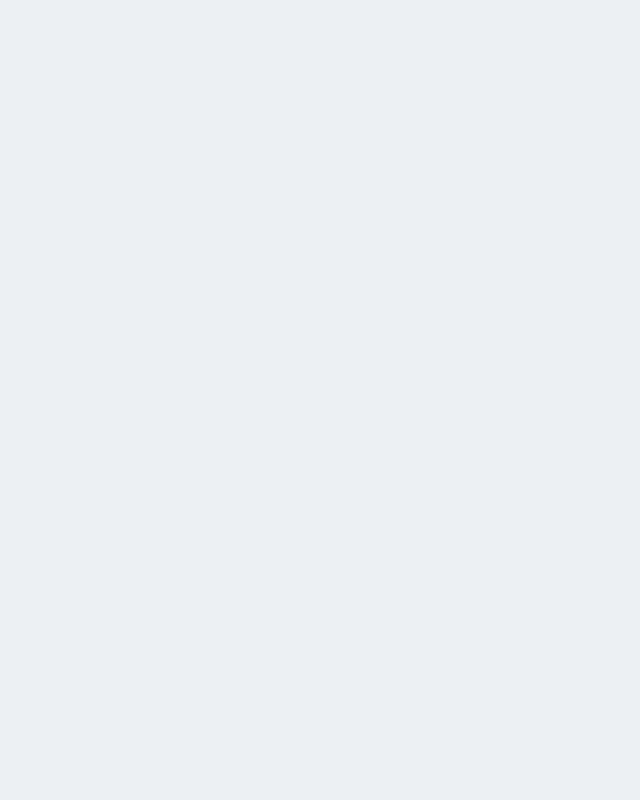
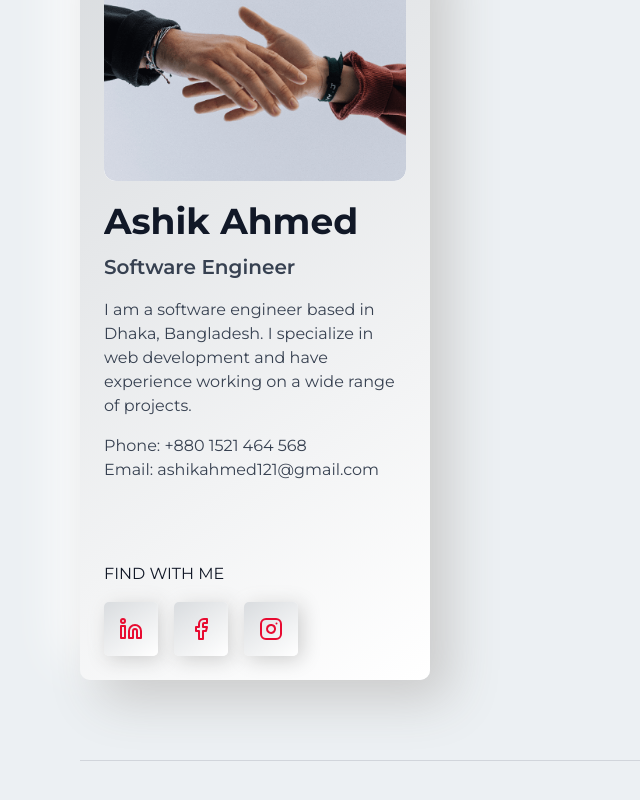
Before and after one commit to Ashik-Ahmed/ashik_ahmed, a Next.js app: page / in a window 1280 px wide. Shown: the part 7063-7863 px from the top of the page, without its empty margins (0-640 px from the left). Before the commit the page ends 7109 px from the top, so only its background shows below. Built offline with nearby package versions, Linux system fonts and the light colour scheme.

Commit message:
personal information in contact esction created

```diff
--- a/src/app/components/Contact/Contact.jsx
+++ b/src/app/components/Contact/Contact.jsx
@@ -1,6 +1,29 @@
 import React from 'react';
+import styles from './Contact.module.css'
+import Image from 'next/image';
+import SocialIcon from '../ui/SocialIcon/SocialIcon';
+import { Facebook, Instagram, Linkedin } from 'lucide-react';
 
 const Contact = () => {
+
+    const socials = [
+        {
+            id: 1,
+            link: "https://www.facebook.com/ashik.ahmed.568",
+            icon: <Linkedin />,
+        },
+        {
+            id: 2,
+            link: "https://twitter.com/ashik_ahmed",
+            icon: <Facebook />,
+        },
+        {
+            id: 3,
+            link: "https://github.com/ashikahmed",
+            icon: <Instagram />,
+        },
+    ];
+
     return (
         <section id='blogs' className='container py-20 mx-auto border-b border-gray-300'>
             <div className='text-center'>
@@ -8,6 +31,57 @@ const Contact = () => {
                 <h2 className='text-4xl md:text-7xl font-bold text-gray-800 my-4'>Contact</h2>
             </div>
 
+            <div className="flex mt-8">
+                <div className={`${styles.card} relative flex flex-col justify-between gap-4 w-80 rounded-xl bg-white bg-clip-border text-gray-700 shadow-md group`}>
+                    <div className="w-full min-h-[14rem] bg-white rounded-xl overflow-hidden">
+                        <Image
+                            src="/contact.png"
+                            alt="contact ashik ahmed"
+                            width={288}
+                            height={288}
+                            className="object-cover mx-auto h-full w-full rounded-xl group-hover:scale-125 transition-all duration-500"
+                        />
+                    </div>
+
+                    <div>
+                        <h1 className="relative mb-2 cursor-pointer text-4xl font-bold leading-snug tracking-normal text-gray-900 antialiased line-clamp-2">Ashik Ahmed</h1>
+                        <h3 className="relative mb-2 cursor-pointer text-xl font-semibold leading-snug tracking-normal text-gray-700 antialiased line-clamp-2">Software Engineer</h3>
+
+                        <p className="my-4">I am a software engineer based in Dhaka, Bangladesh. I specialize in web development and have experience working on a wide range of projects.</p>
+
+                        <p>Phone: <span className='hover:text-primary hover:border-primary hover:border-b'>+880 1521 464 568</span></p>
+                        <p>Email: <span className='hover:text-primary hover:border-primary hover:border-b'>ashikahmed121@gmail.com</span></p>
+                    </div>
+                    <div className="mt-16">
+                        <p className="text-gray-900">FIND WITH ME</p>
+                        <div className="flex gap-4 mt-4">
+                            {
+                                socials.map((social) => (
+                                    <SocialIcon
+                                        key={social.id}
+                                        link={social.link}
+                                        icon={social.icon}
+                                        className="hover:bg-primary hover:text-white"
+                                    />
+                                ))
+                            }
+                        </div>
+                    </div>
+                    {/* <div className="mt-6 flex-1">
+                        <div className="flex items-center gap-2 text-sm">
+                            <Clock4 size={16} />
+                            {blog?.duration}
+                        </div>
+                        <div className="mt-4">
+                            <h5 className="relative mb-2 cursor-pointer text-xl font-semibold leading-snug tracking-normal text-gray-900 hover:text-primary antialiased line-clamp-2">
+                                {blog?.title}
+                                <ArrowUpRight className="inline opacity-0 group-hover:opacity-100 transition-opacity duration-300" />
+                            </h5>
+                        </div>
+                    </div> */}
+                </div>
+            </div>
+
         </section>
     );
 };
--- /dev/null
+++ b/src/app/components/Contact/Contact.module.css
@@ -0,0 +1,11 @@
+.card {
+    width: 350px;
+    position: relative;
+    border-radius: 10px;
+    padding: 24px 24px;
+    background: linear-gradient(145deg, #d9dcdf, #ffffff);
+    box-shadow: 20px 20px 50px #cacaca,
+        -20px -20px 50px #ffffff;
+    overflow: hidden;
+    transition: transform 0.5s;
+}
```
Also changed, not shown: public/contact.png (added).
